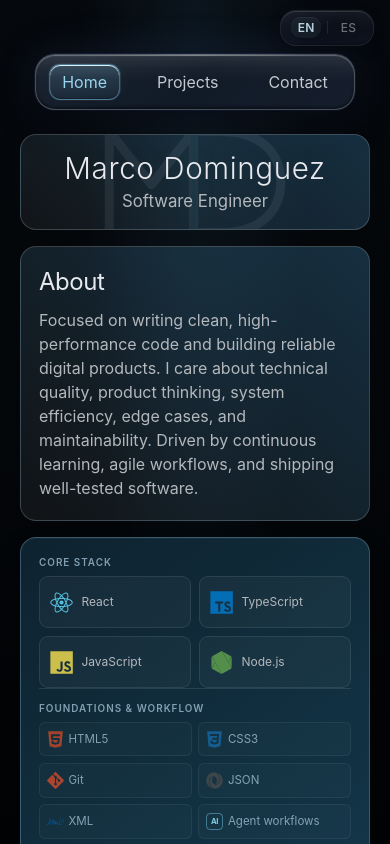
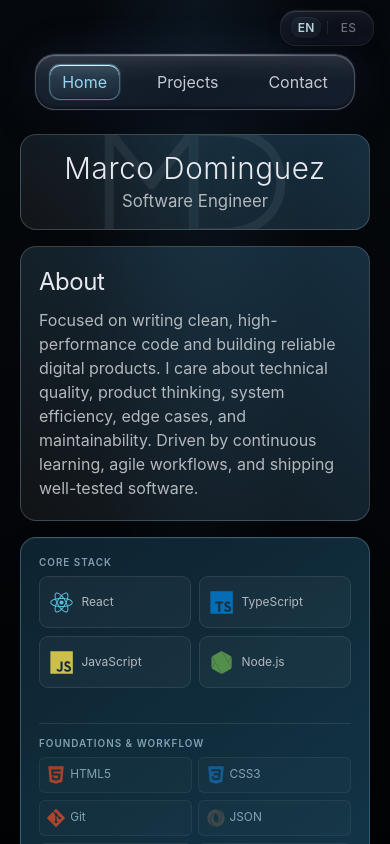
Before and after one commit to Marcodggz/portfolio, a React (Vite) app: page / in a window 390 px wide. Shown: the top 844 px of the page. Built offline with nearby package versions, Linux system fonts and the light colour scheme.

Commit message:
style(home): refine stack hierarchy

```diff
--- a/src/components/home/Skills/Skills.module.css
+++ b/src/components/home/Skills/Skills.module.css
@@ -4,13 +4,21 @@
   height: 100%;
   padding: 1.15rem;
   color: var(--color-text-primary);
-  background: linear-gradient(145deg, rgba(14, 35, 48, 0.98), rgba(20, 58, 78, 0.92));
+  background: linear-gradient(
+    145deg,
+    rgba(14, 35, 48, 0.98),
+    rgba(20, 58, 78, 0.92)
+  );
   border: 1px solid rgba(174, 215, 236, 0.26);
   border-radius: var(--radius-md);
-  box-shadow: inset 0 1px 0 rgba(255, 255, 255, 0.04), 0 14px 30px rgba(0, 0, 0, 0.16);
+  box-shadow:
+    inset 0 1px 0 rgba(255, 255, 255, 0.04),
+    0 14px 30px rgba(0, 0, 0, 0.16);
 }
 
-.header { margin-bottom: 0.55rem; }
+.header {
+  margin-bottom: 0.55rem;
+}
 
 .eyebrow,
 .supporting > p {
@@ -42,7 +50,9 @@
   font-size: 0.75rem;
   line-height: 1.2;
   overflow: hidden;
-  transition: border-color 0.18s ease, background-color 0.18s ease;
+  transition:
+    border-color 0.18s ease,
+    background-color 0.18s ease;
 }
 
 .coreSkill img {
@@ -53,7 +63,7 @@
 }
 
 .supporting {
-  margin-top: auto;
+  margin-top: 2.2rem;
   padding-top: 0.8rem;
   border-top: 1px solid rgba(255, 255, 255, 0.1);
 }
@@ -70,26 +80,24 @@
   display: inline-flex;
   align-items: center;
   gap: 0.3rem;
-  min-height: 2.15rem;
-  padding: 0.35rem 0.42rem;
+  min-height: 2.25rem;
+  padding: 0.38rem 0.46rem;
   border: 1px solid rgba(255, 255, 255, 0.06);
   border-radius: 6px;
   background: rgba(255, 255, 255, 0.018);
   color: var(--color-text-meta);
-  font-size: 0.72rem;
+  font-size: 0.74rem;
   line-height: 1;
   overflow: hidden;
-  transition: border-color 0.18s ease, background-color 0.18s ease;
+  transition:
+    border-color 0.18s ease,
+    background-color 0.18s ease;
 }
 
 .supportingSkill img {
-  width: 17px;
-  height: 17px;
+  width: 18px;
+  height: 18px;
   opacity: 0.68;
-}
-
-.skillName {
-  transition: opacity 0.16s ease, transform 0.16s ease;
 }
 
 @media (hover: hover) {
@@ -98,19 +106,18 @@
     border-color: rgba(126, 214, 247, 0.38);
     background: rgba(114, 197, 230, 0.09);
   }
-
 }
 
 .aiMark {
   display: flex;
-  width: 17px;
-  height: 17px;
+  width: 18px;
+  height: 18px;
   align-items: center;
   justify-content: center;
   border: 1px solid rgba(122, 213, 245, 0.45);
   border-radius: 4px;
   color: rgba(139, 222, 250, 0.9);
-  font-size: 0.48rem;
+  font-size: 0.5rem;
   font-weight: 700;
   letter-spacing: -0.04em;
   line-height: 1;
@@ -118,7 +125,31 @@
   padding-top: 1px;
 }
 
-@media (max-width: 1024px) { .skills { height: auto; padding: 1.25rem; } }
-@media (max-width: 600px) { .skills { padding: 18px; } .coreSkill { min-height: 3.25rem; } }
-@media (max-width: 375px) { .skills { padding: 16px; } .coreSkill { font-size: 0.7rem; } }
-@media (prefers-reduced-motion: reduce) { .coreSkill, .supportingSkill, .skillName { transition: none; } }
+@media (max-width: 1024px) {
+  .skills {
+    height: auto;
+    padding: 1.25rem;
+  }
+}
+@media (max-width: 600px) {
+  .skills {
+    padding: 18px;
+  }
+  .coreSkill {
+    min-height: 3.25rem;
+  }
+}
+@media (max-width: 375px) {
+  .skills {
+    padding: 16px;
+  }
+  .coreSkill {
+    font-size: 0.7rem;
+  }
+}
+@media (prefers-reduced-motion: reduce) {
+  .coreSkill,
+  .supportingSkill {
+    transition: none;
+  }
+}
--- a/src/components/home/Skills/Skills.tsx
+++ b/src/components/home/Skills/Skills.tsx
@@ -23,7 +23,7 @@ const Skills: React.FC = () => {
         {coreSkills.map((skill) => (
           <div key={skill.name} className={styles.coreSkill}>
             <img src={skill.icon} alt="" aria-hidden="true" />
-            <span className={styles.skillName}>{skill.label}</span>
+            <span>{skill.label}</span>
           </div>
         ))}
       </div>
@@ -38,7 +38,7 @@ const Skills: React.FC = () => {
               ) : (
                 <span className={styles.aiMark} aria-hidden="true">AI</span>
               )}
-              <span className={styles.skillName}>{skill.label}</span>
+              <span>{skill.label}</span>
             </span>
           ))}
         </div>
```
